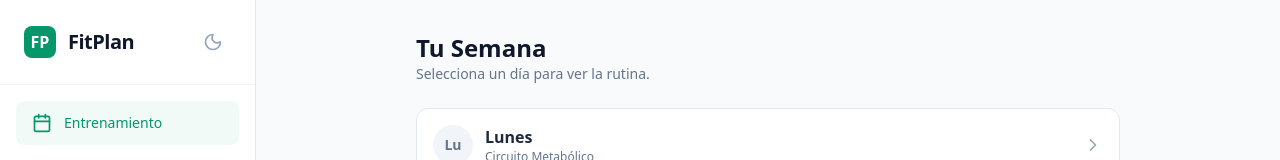
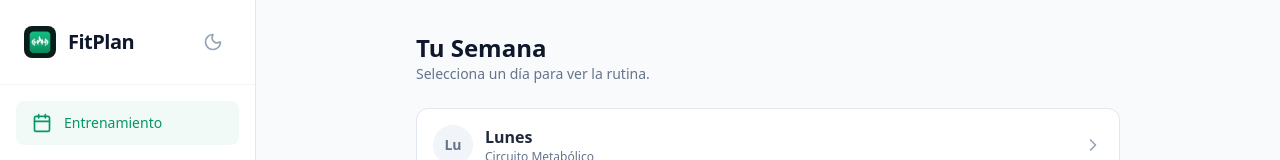
Before and after one commit to phoenixdevcreations/FitPlan, a React (Vite) app: page / in a window 1280 px wide. Shown: the top 160 px of the page. Built offline with nearby package versions, Linux system fonts and the light colour scheme.

Commit message:
feat: Agrega el logo y el favicon, y los integra en la aplicación.

```diff
--- a/App.tsx
+++ b/App.tsx
@@ -87,7 +87,7 @@ export default function App() {
         {/* Mobile Header */}
         <div className="md:hidden bg-slate-900 text-white p-4 sticky top-0 z-40 shadow-md flex items-center justify-between">
           <div className="flex items-center gap-2">
-            <div className="w-8 h-8 bg-primary rounded-lg flex items-center justify-center font-bold">FP</div>
+            <img src="/logo.png" alt="FitPlan Logo" className="w-8 h-8 rounded-lg" />
             <h1 className="font-bold text-lg tracking-tight">FitPlan Chile</h1>
           </div>
           <button onClick={toggleTheme} className="p-2 text-slate-400 hover:text-white">
@@ -105,7 +105,7 @@ export default function App() {
           {/* Desktop Logo */}
           <div className={`hidden md:flex items-center justify-between p-6 border-b mb-4 ${activeTab === 'kegel' ? 'border-slate-800' : 'border-slate-100 dark:border-slate-800'}`}>
             <div className="flex items-center gap-3">
-              <div className="w-8 h-8 bg-primary rounded-lg flex items-center justify-center font-bold text-white">FP</div>
+              <img src="/logo.png" alt="FitPlan Logo" className="w-8 h-8 rounded-lg" />
               <h1 className={`font-bold text-xl tracking-tight ${activeTab === 'kegel' ? 'text-white' : 'text-slate-900 dark:text-white'}`}>FitPlan</h1>
             </div>
             <button onClick={toggleTheme} className="p-2 rounded-full hover:bg-slate-100 dark:hover:bg-slate-800 transition-colors">
--- a/index.html
+++ b/index.html
@@ -1,10 +1,11 @@
 <!DOCTYPE html>
 <html lang="es">
+
 <head>
   <meta charset="UTF-8" />
   <meta name="viewport" content="width=device-width, initial-scale=1.0" />
   <title>FitPlan Chile</title>
-    <link rel="icon" type="image/svg+xml" href="/favicon.svg" />
+  <link rel="icon" type="image/png" href="/favicon.png" />
   <link rel="apple-touch-icon" href="/pwa-192x192.png">
   <meta name="theme-color" content="#10b981">
   <meta name="apple-mobile-web-app-capable" content="yes">
@@ -35,8 +36,11 @@
 }
 </script>
 </head>
-  <body class="bg-slate-50 dark:bg-slate-900 text-slate-900 dark:text-slate-100 antialiased selection:bg-primary selection:text-white transition-colors duration-300">
+
+<body
+  class="bg-slate-50 dark:bg-slate-900 text-slate-900 dark:text-slate-100 antialiased selection:bg-primary selection:text-white transition-colors duration-300">
   <div id="root"></div>
   <script type="module" src="/index.tsx"></script>
 </body>
+
 </html>
```
Also changed, not shown: public/favicon.png (added), public/logo.png (added). Lines whose indentation alone changed are shown as unchanged.
